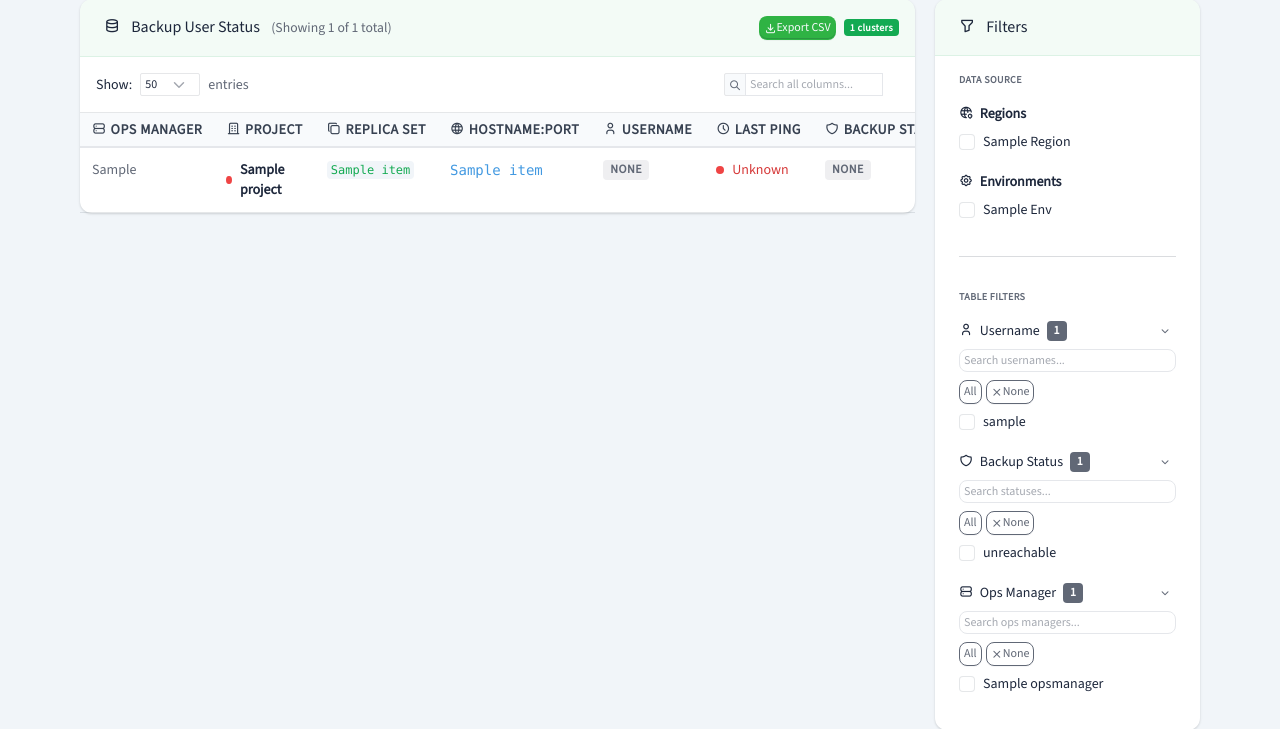
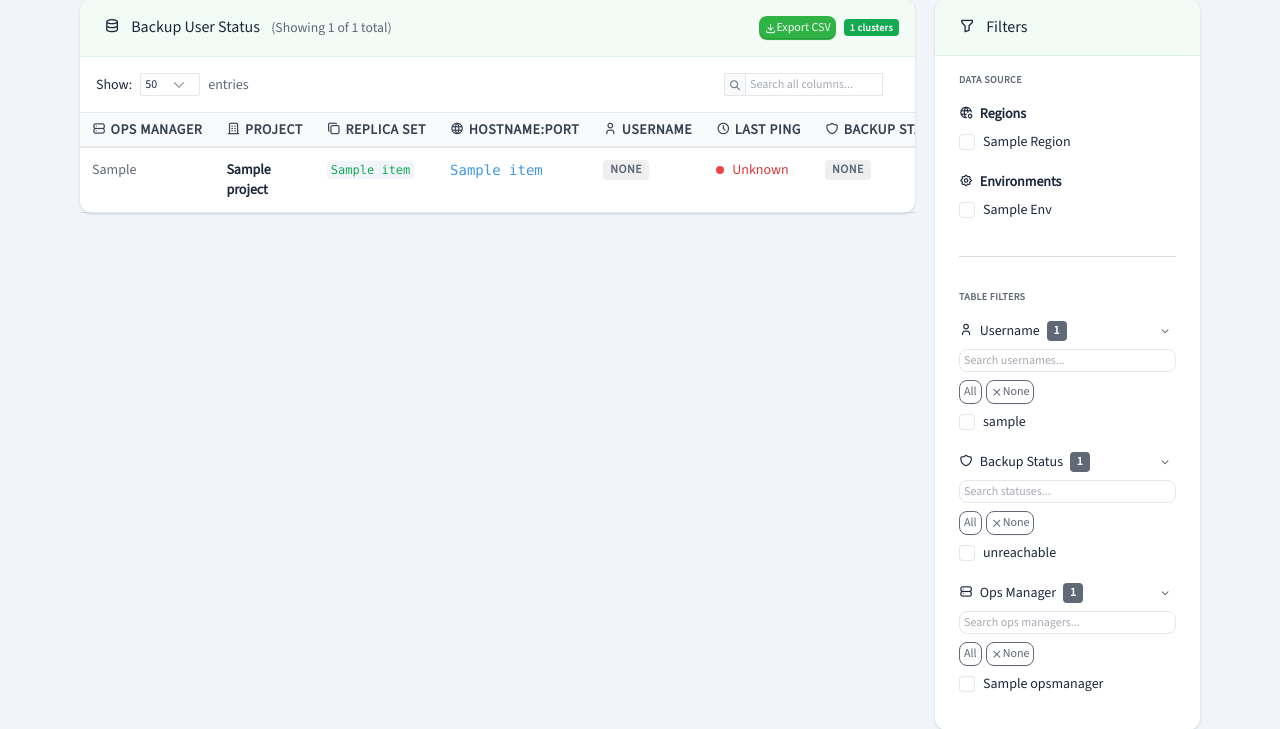
Before and after one commit to fauz33/ops-manager-dashboard, a Flask app: template templates/backup_material.html in a window 1280 px wide. Shown: the part 205-934 px from the top of the page. Run offline with Flask 3, Linux system fonts and the light colour scheme; the template is opened without the code that fills it: most values are stand-ins (such as "Sample title", 1, 10 or a date in 2020); parts of the project's set-up code (start-up, migrations or seed data) failed here and were passed over; some web fonts are replaced.

Commit message:
bug fixed

```diff
--- a/get_request.py
+++ b/get_request.py
@@ -96,7 +96,7 @@ def create_project_dataframe(all_clusters_data, domain_url=None):
                 'Replica Set Name': rs_name,
                 'Ops Manager': ops_manager_domain,
                 'Username': backup_info['username'],
-                'Last Heartbeat': last_heartbeat,
+                'Last Ping': last_heartbeat,
                 'Backup Status': backup_info['backup_status']
             })
     return pd.DataFrame(rows)
--- a/templates/backup_material.html
+++ b/templates/backup_material.html
@@ -156,11 +156,7 @@
                   <span class="text-muted">{{ item.get('Ops Manager', 'N/A') }}</span>
                 </td>
                 <td>
-                  <div class="d-flex align-items-center">
-                    {% set last_ping = item.get('Last Ping', '') or '' %}
-                    <span class="status-indicator {% if last_ping.endswith('seconds') or last_ping.endswith('minute') %}status-online{% elif 'hour' in last_ping %}status-warning{% else %}status-offline{% endif %}"></span>
-                    <strong>{{ item.get('Project', 'N/A') }}</strong>
-                  </div>
+                  <strong>{{ item.get('Project', 'N/A') }}</strong>
                 </td>
                 <td>
                   <code class="text-primary">{{ item.get('Replica Set Name', 'N/A') }}</code>
```
